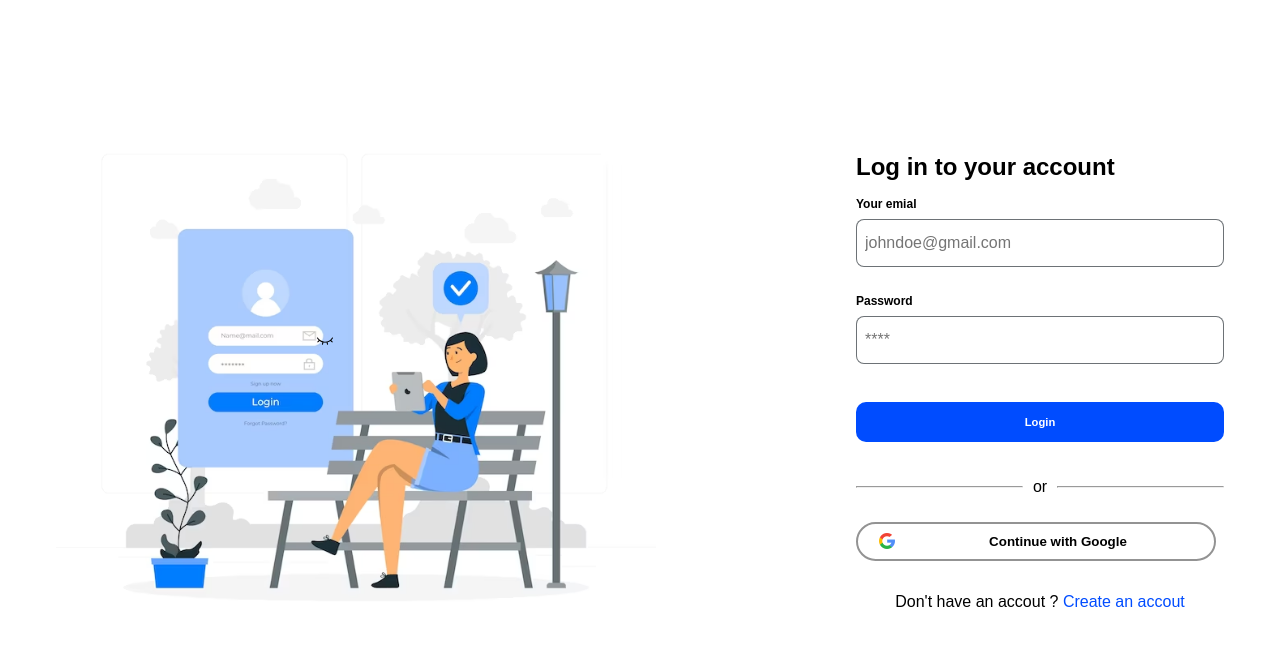
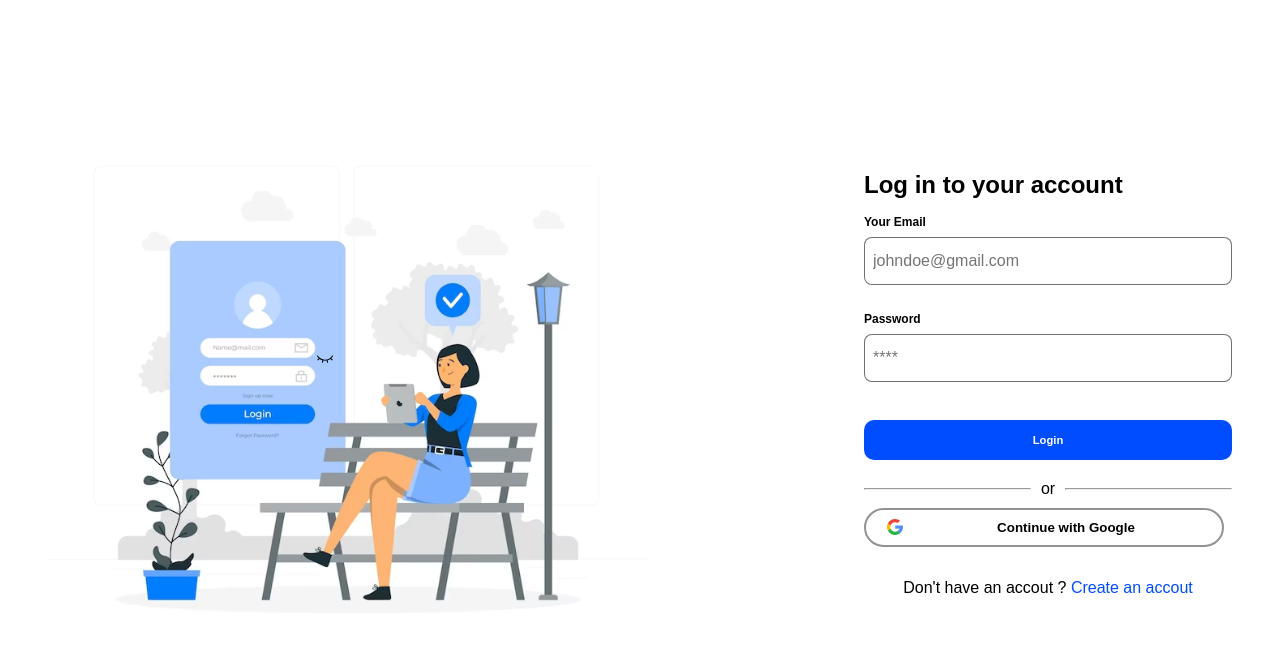
Before and after one commit to Vizek-Banking-App/Vizek-Bank, a React (Vite) app: page /Login in a window 1280 px wide. Shown: the top 646 px of the page. Built offline with nearby package versions, Linux system fonts and the light colour scheme.

Commit message:
Edited login page

```diff
--- a/src/Components/Pages/Login.tsx
+++ b/src/Components/Pages/Login.tsx
@@ -14,6 +14,7 @@ const [password, setPassword] = useState<string>("");
 
     const logInfunction = ()=>{
         console.log("log_in")
+        console.log(email, password)
     }
 
     return (
@@ -26,7 +27,7 @@ const [password, setPassword] = useState<string>("");
             <h2>Log in to your account</h2>
           <InputField
             type="email"
-            label="Your emial"
+            label="Your Email"
             placeholder="johndoe@gmail.com"
             for="email"
             id="email"
--- a/src/Components/Pages/styles.scss
+++ b/src/Components/Pages/styles.scss
@@ -1,6 +1,11 @@
 $accent_color: #004cff;
 $white: white;
 // variable
+
+*{
+    padding: 0;
+    margin: 0;
+}
 
 @mixin flexcoloumn {
   display: flex;
@@ -126,7 +131,9 @@ p{
         @include flexdirection()
     }
     .login_page{
-        padding: 5rem 3rem;
+        padding: 0rem 3rem;
+        height: 100vh;
+        overflow: hidden;
         .login_img{
             display: flex;
             width: 600px;
```
